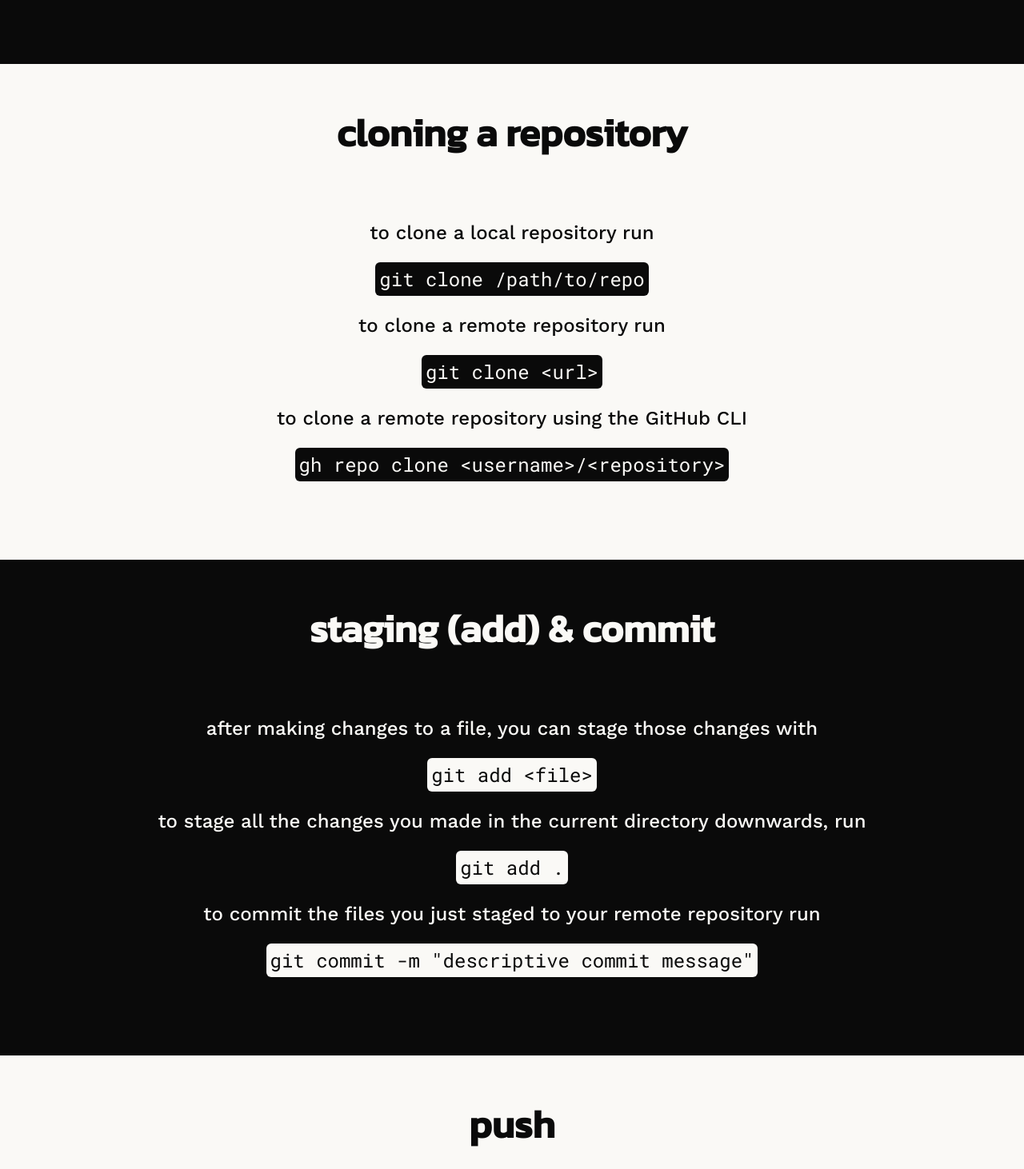
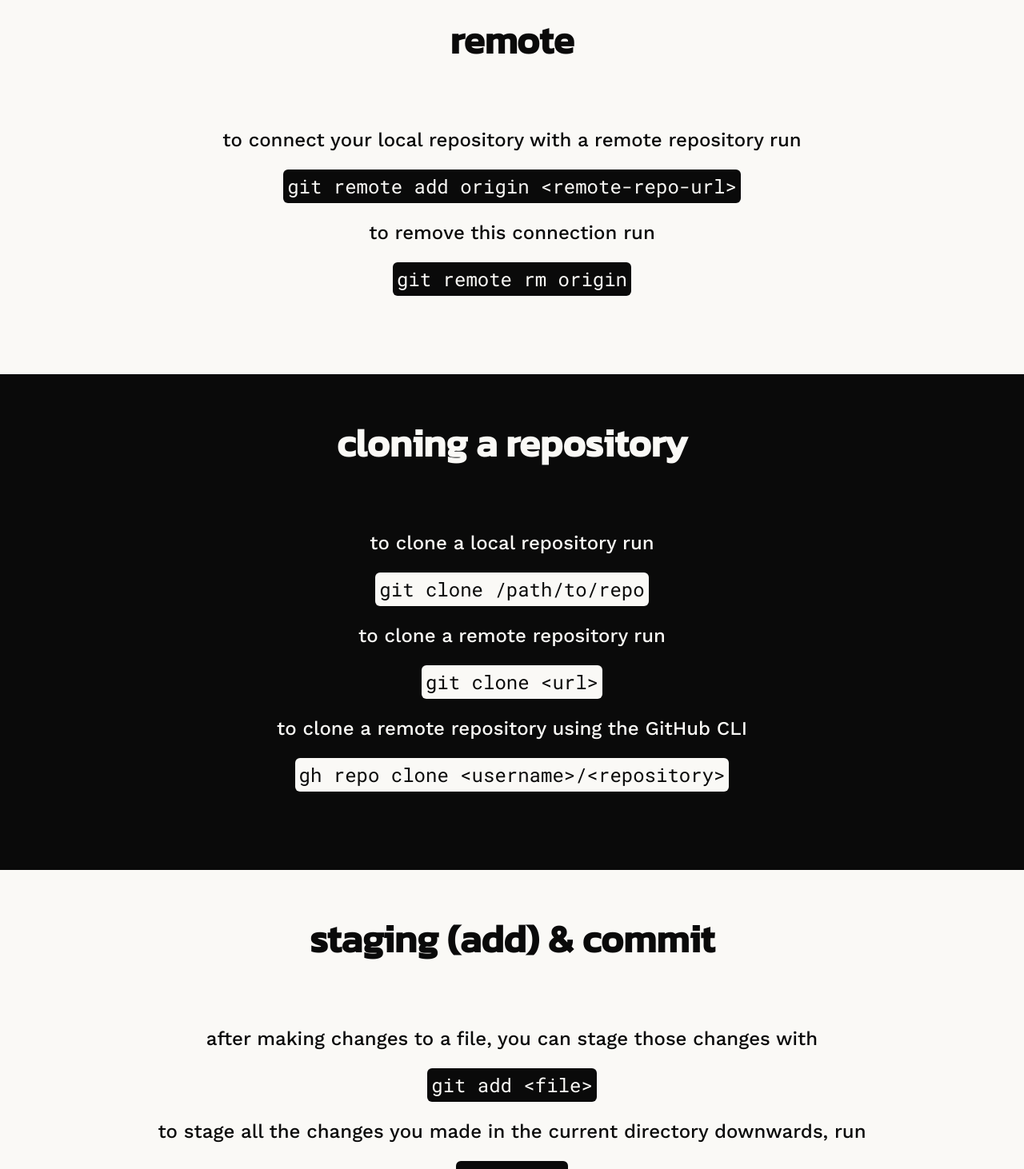
Before and after one commit to itispx/git-cheat-sheet, a React (Create React App) app: page / in a window 1280 px wide. Shown: the part 920-2382 px from the top of the page at 80% size. Built offline with nearby package versions, Linux system fonts and the light colour scheme.

Commit message:
feat: remote

```diff
--- a/src/App.tsx
+++ b/src/App.tsx
@@ -46,11 +46,16 @@ const App: React.FC = () => {
       <Section id={1} title={t.init_title}>
         {t.init_repo} <br />
         <Code>git init</Code>
-        {t.connect_repo_remote} <br />
-        <Code>git remote add origin &lt;remote-repo-url&gt;</Code>
       </Section>
 
-      <Section id={2} title={t.clone_repo_title}>
+      <Section id={2} title={t.remote_title}>
+        {t.remote_connect} <br />
+        <Code>git remote add origin &lt;remote-repo-url&gt;</Code>
+        {t.remote_disconnect} <br />
+        <Code>git remote rm origin</Code>
+      </Section>
+
+      <Section id={3} title={t.clone_repo_title}>
         {t.clone_local_repo} <br />
         <Code>git clone /path/to/repo</Code>
         {t.clone_remote_repo} <br />
@@ -59,7 +64,7 @@ const App: React.FC = () => {
         <Code>gh repo clone &lt;username&gt;/&lt;repository&gt;</Code>
       </Section>
 
-      <Section id={3} title={t.staging_title}>
+      <Section id={4} title={t.staging_title}>
         {t.staging_file} <br />
         <Code>git add &lt;file&gt;</Code>
         {t.staging_all} <br />
@@ -69,7 +74,7 @@ const App: React.FC = () => {
         <Code>git commit -m "descriptive commit message"</Code>
       </Section>
 
-      <Section id={4} title={t.push_title}>
+      <Section id={5} title={t.push_title}>
         {t.push_to_remote} <br />
         <Code>git push -u origin master</Code>
         {t.push_to_remote_desc} <br />
@@ -85,12 +90,12 @@ const App: React.FC = () => {
         <Code inline>--set-upstream</Code> {t.set_upstream_note_2}
       </Section>
 
-      <Section id={5} title={t.pull_title}>
+      <Section id={6} title={t.pull_title}>
         {t.pull_repo} <br />
         <Code>git pull</Code>
       </Section>
 
-      <Section id={6} title={t.branch_title}>
+      <Section id={7} title={t.branch_title}>
         {t.branch_create} <br />
         <Code>git branch &lt;branch&gt;</Code>
         {t.branch_switch} <br />
@@ -105,7 +110,7 @@ const App: React.FC = () => {
         <Code>git push -u origin &lt;branch&gt;</Code>
       </Section>
 
-      <Section id={7} title={t.merge_title}>
+      <Section id={8} title={t.merge_title}>
         {t.merge_to_active} <br />
         <Code>git merge &lt;branch&gt;</Code>
         {t.merge_conflict_1}
--- a/src/translations/en.ts
+++ b/src/translations/en.ts
@@ -7,7 +7,6 @@ const en = {
   report_issues: "report issues at",
   init_title: "creating a new repository",
   init_repo: "to initialize a git repository inside a folder run",
-  connect_repo_remote: "to connect your local repository with a remote repository run",
   clone_repo_title: "cloning a repository",
   clone_local_repo: "to clone a local repository run",
   clone_remote_repo: "to clone a remote repository run",
@@ -41,6 +40,9 @@ const en = {
     "in the case of conflicts you'll need to manually resolve them and add them with",
   merge_conflict_2: "before merging the branches",
   merge_diff: "to preview the difference between the two merging branches you can use",
+  remote_title: "remote",
+  remote_connect: "to connect your local repository with a remote repository run",
+  remote_disconnect: "to remove this connection run",
   note: "note:",
 };
 
--- a/src/translations/pt-BR.ts
+++ b/src/translations/pt-BR.ts
@@ -7,7 +7,6 @@ const pt_BR = {
   report_issues: "reporte problemas no",
   init_title: "criando um repositório novo",
   init_repo: "para inicializar um repositório git dentro de uma pasta use",
-  connect_repo_remote: "para conectar seu repositório local a um repositório remoto use",
   clone_repo_title: "clonando um repositório",
   clone_local_repo: "para clonar um repositório local use",
   clone_remote_repo: "para clonar um repositório remoto use",
@@ -44,6 +43,9 @@ const pt_BR = {
     "no caso de um conflito você irá precisar resolve-los manualmente e adicioná-los com",
   merge_conflict_2: "antes de fazer a merge das branch's",
   merge_diff: "para ver a diferença entre as duas branch's use",
+  remote_title: "remote",
+  remote_connect: "para conectar seu repositório local a um repositório remoto use",
+  remote_disconnect: "para remover essa conexão use",
   note: "nota:",
 };
 
```
